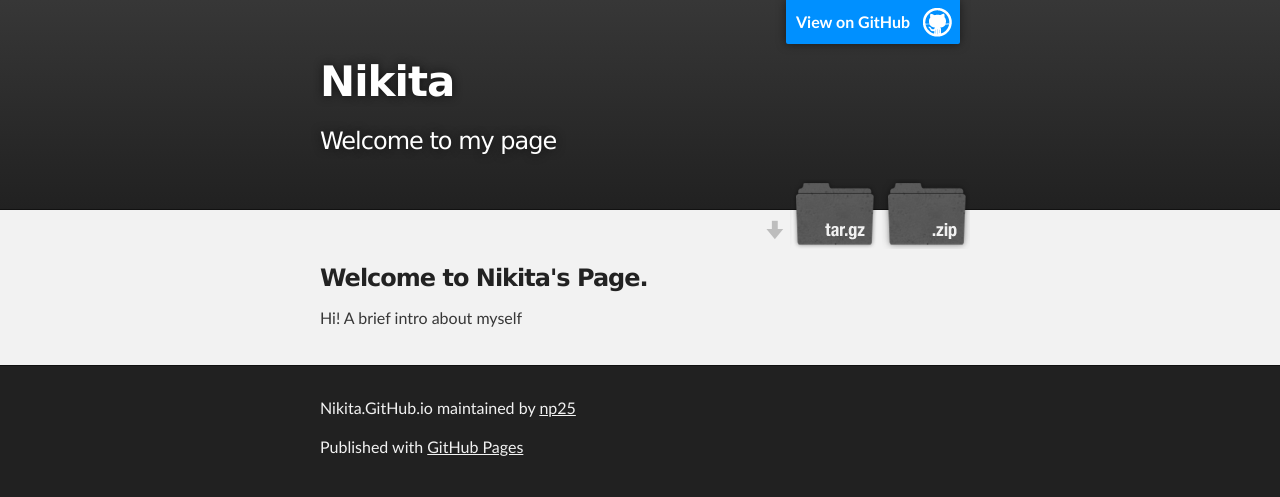
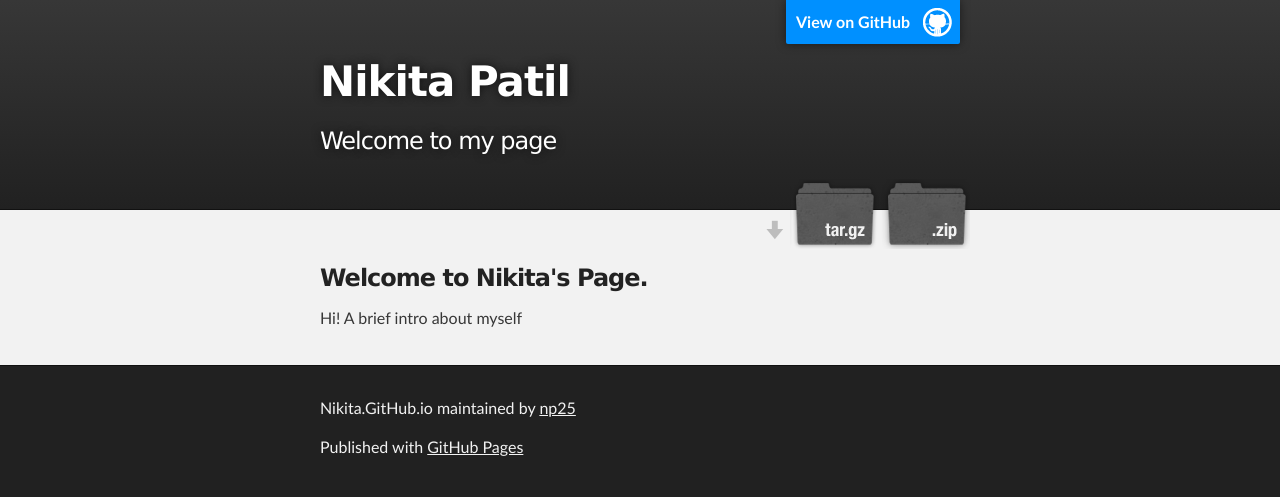
Before and after one commit to np25/nikita.github.io, a plain HTML site: page index.html in a window 1280 px wide. Drawn offline with Linux system fonts and the light colour scheme.

Commit message:
Update index.html

```diff
--- a/index.html
+++ b/index.html
@@ -18,7 +18,7 @@
         <header class="inner">
           <a id="forkme_banner" href="https://github.com/np25/nikita.github.io">View on GitHub</a>
 
-          <h1 id="project_title">Nikita</h1>
+          <h1 id="project_title">Nikita Patil</h1>
           <h2 id="project_tagline">Welcome to my page</h2>
 
             <section id="downloads">
```
